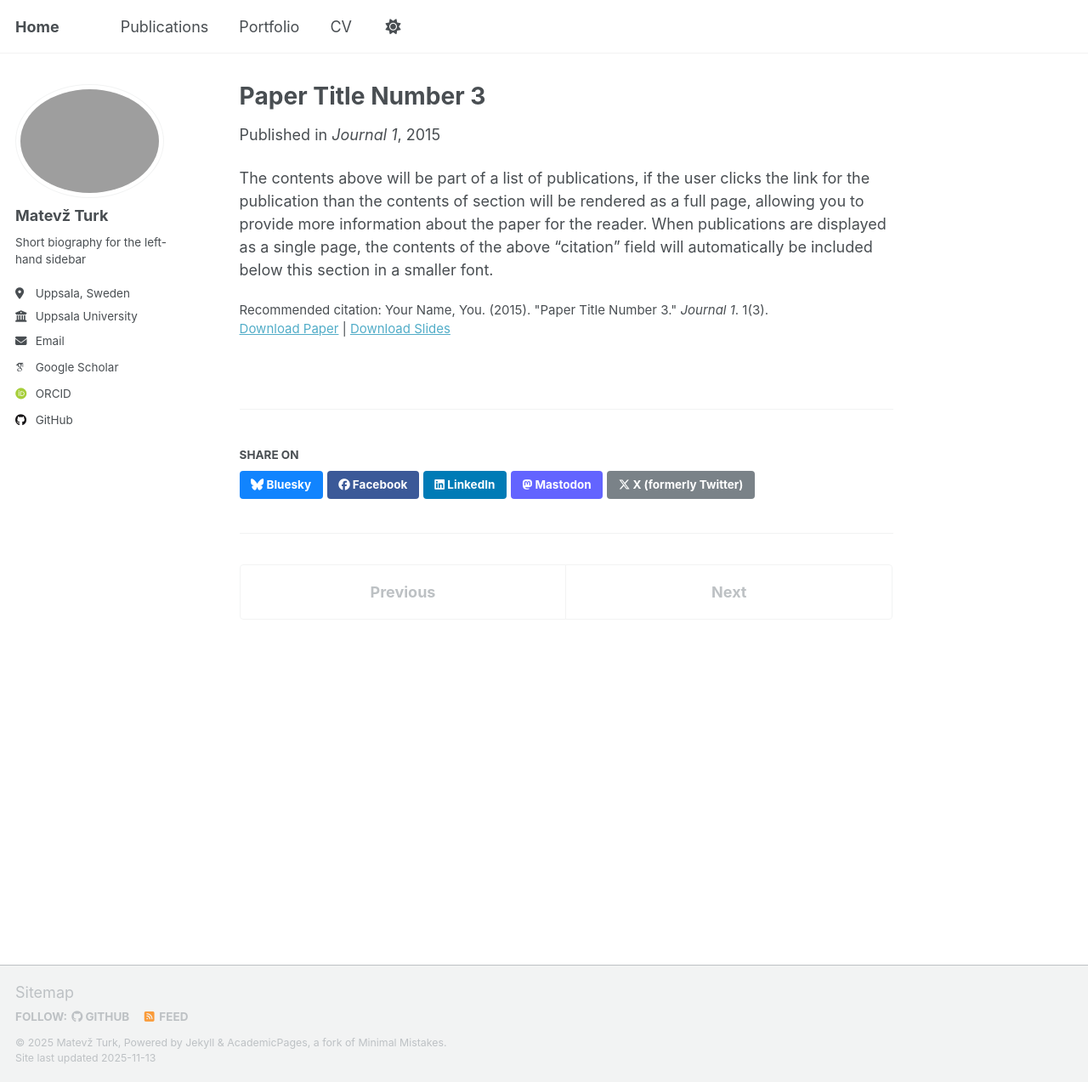
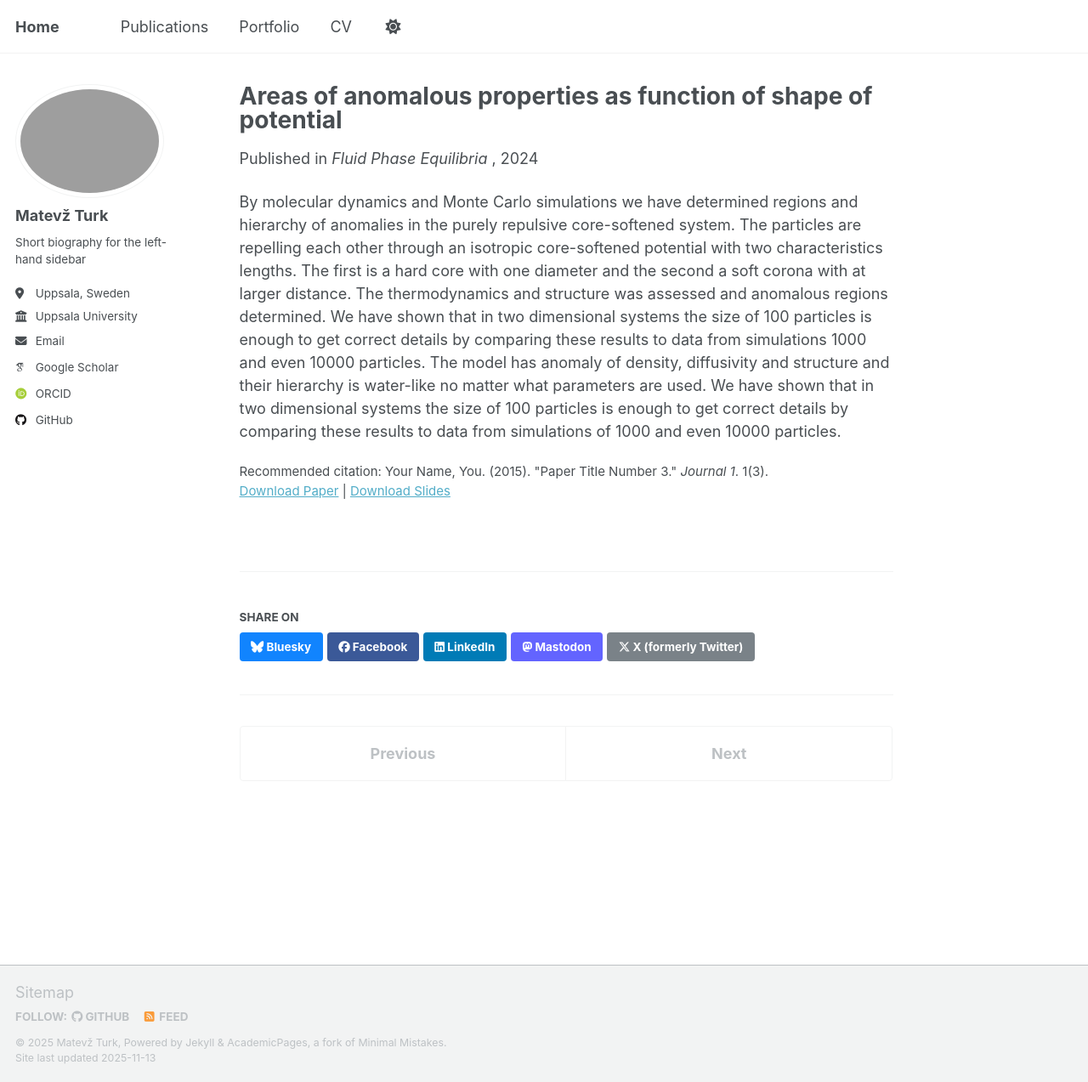
Before and after one commit to MatevzTurk/MatevzTurk.github.io, a Jekyll site: the page built from _publications/2015-10-01-paper-title-number-3.md, in a window 1280 px wide and 1273 px high. Shown: the whole window at 85% size. Built offline with Jekyll 4.4.1, drawn with Linux system fonts in a browser that asks for light colours; some web fonts are replaced; a script that is not in the unit is left out.

Commit message:
Update 2015-10-01-paper-title-number-3.md

```diff
--- a/_publications/2015-10-01-paper-title-number-3.md
+++ b/_publications/2015-10-01-paper-title-number-3.md
@@ -1,14 +1,13 @@
 ---
-title: "Paper Title Number 3"
+title: "Areas of anomalous properties as function of shape of potential"
 collection: publications
 category: manuscripts
 permalink: /publication/2015-10-01-paper-title-number-3
-excerpt: 'This paper is about the number 3. The number 4 is left for future work.'
-date: 2015-10-01
-venue: 'Journal 1'
-slidesurl: 'https://academicpages.github.io/files/slides3.pdf'
-paperurl: 'https://academicpages.github.io/files/paper3.pdf'
+excerpt: ''
+date: 2024-02-01
+venue: 'Fluid Phase Equilibria '
+slidesurl: ''
+paperurl: 'https://www.sciencedirect.com/science/article/pii/S0378381223002686'
 citation: 'Your Name, You. (2015). &quot;Paper Title Number 3.&quot; <i>Journal 1</i>. 1(3).'
 ---
-
-The contents above will be part of a list of publications, if the user clicks the link for the publication than the contents of section will be rendered as a full page, allowing you to provide more information about the paper for the reader. When publications are displayed as a single page, the contents of the above "citation" field will automatically be included below this section in a smaller font.
+By molecular dynamics and Monte Carlo simulations we have determined regions and hierarchy of anomalies in the purely repulsive core-softened system. The particles are repelling each other through an isotropic core-softened potential with two characteristics lengths. The first is a hard core with one diameter and the second a soft corona with at larger distance. The thermodynamics and structure was assessed and anomalous regions determined. We have shown that in two dimensional systems the size of 100 particles is enough to get correct details by comparing these results to data from simulations 1000 and even 10000 particles. The model has anomaly of density, diffusivity and structure and their hierarchy is water-like no matter what parameters are used. We have shown that in two dimensional systems the size of 100 particles is enough to get correct details by comparing these results to data from simulations of 1000 and even 10000 particles.
```
